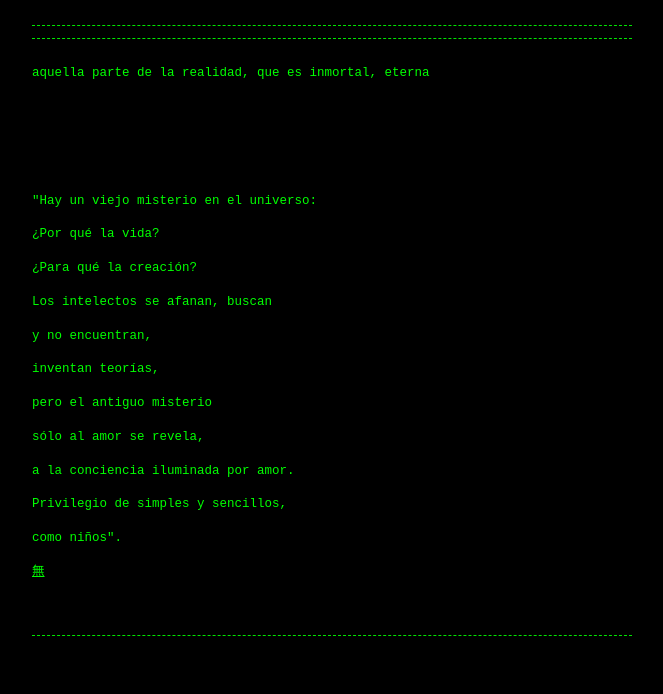
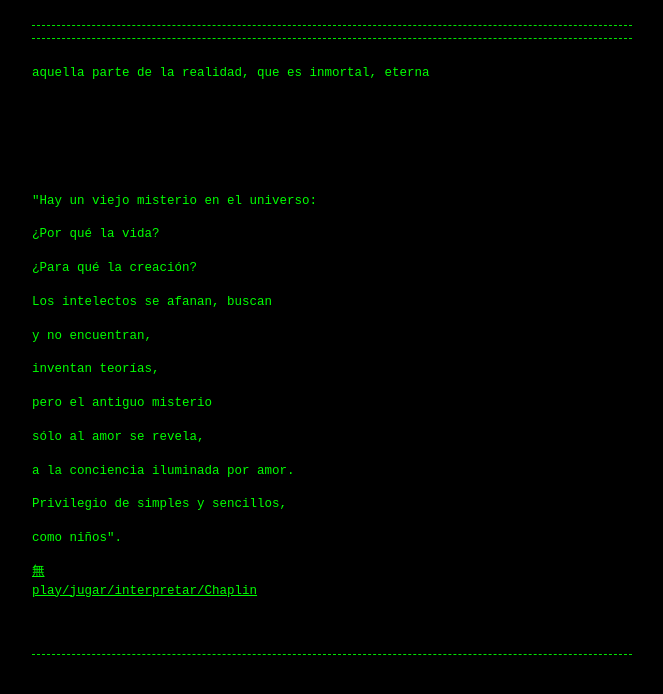
Before and after one commit to Guerrillaradio/el_ruido_de_fondo_de_la_existencia, a Jekyll site: the page built from index.md, in a window 1280 px wide. Shown: the top 694 px of the page, without its empty margins (308-971 px from the left). Built offline with Jekyll 4.4.1, drawn with Linux system fonts in a browser that asks for light colours; our own code applies the rules of GitHub Pages for plain Markdown files.

Commit message:
Update index.md

```diff
--- a/index.md
+++ b/index.md
@@ -17,4 +17,6 @@
 <div><font color="#00ff00"></font></div><div></div><div><font color="#00ff00"> </font><font color="#00ff00"> </font></div>
 <a href="https://www.youtube.com/watch?v=WyhRL_7Wi5E"><div><font color="#00ff00">無
 </font></div><div></div><div><font color="#00ff00"> </font><font color="#00ff00"> </font></div>
+<a href="https://guerrillaradio.github.io/liber_novus/"><div><font color="#00ff00">play/jugar/interpretar/Chaplin
+</font></div><div></div><div><font color="#00ff00"> </font><font color="#00ff00"> </font></div>
 </a>
```
